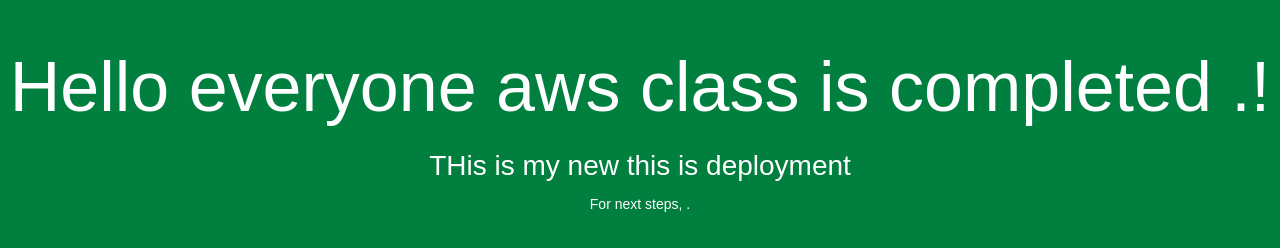
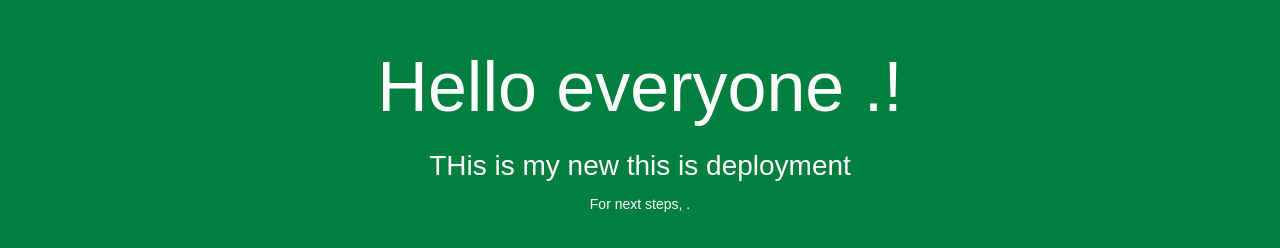
Before and after one commit to udumnalli/project1, a plain HTML site: page index.html in a window 1280 px wide. Drawn offline with Linux system fonts and the light colour scheme.

Commit message:
the file got modified

```diff
--- a/index.html
+++ b/index.html
@@ -26,7 +26,7 @@
 </head>
 <body>
   <div align="center">
-    <h1>Hello everyone aws class is completed .!</h1>
+    <h1>Hello everyone  .!</h1>
     <h2>THis is my new  this is deployment </h2>
     <p>For next steps, .</p>
   </div>
```
